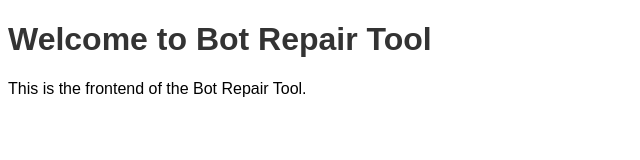
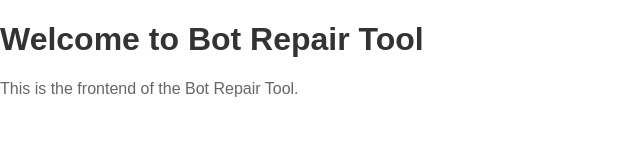
Before and after one commit to BOTLtd/BOTLtd.github.io, a plain HTML site: page index.html in a window 1280 px wide. Shown: the whole page, without its empty margins (0-640 px from the left). Drawn offline with Linux system fonts and the light colour scheme; no server answers.

Commit message:
Update style.css

```diff
--- a/style.css
+++ b/style.css
@@ -1,11 +1,15 @@
+/* frontend/public/style.css */
+
 body {
   font-family: Arial, sans-serif;
+  margin: 0;
+  padding: 0;
 }
 
 h1 {
   color: #333;
 }
 
-#products {
-  margin-top: 20px;
+p {
+  color: #666;
 }
```
